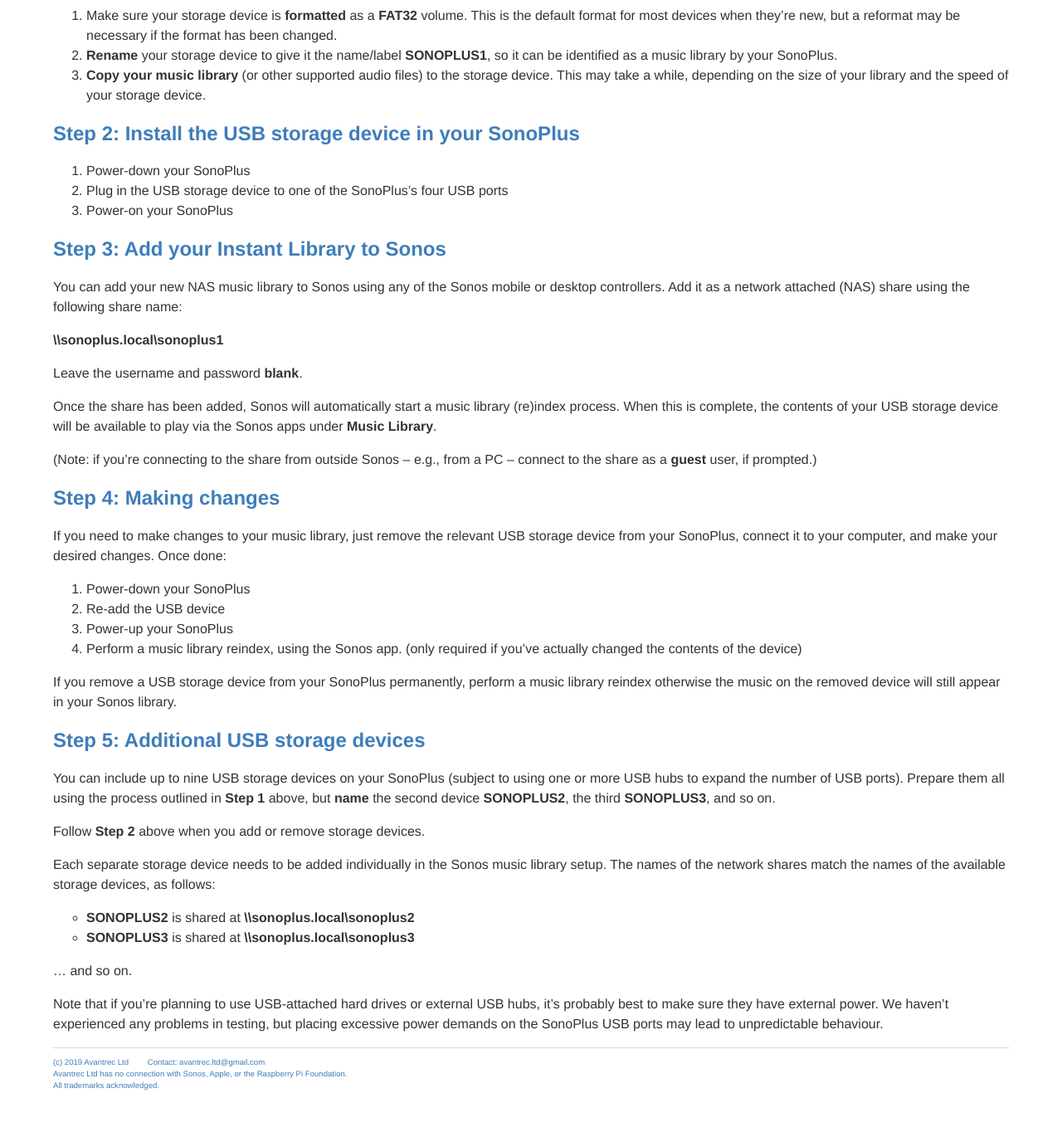
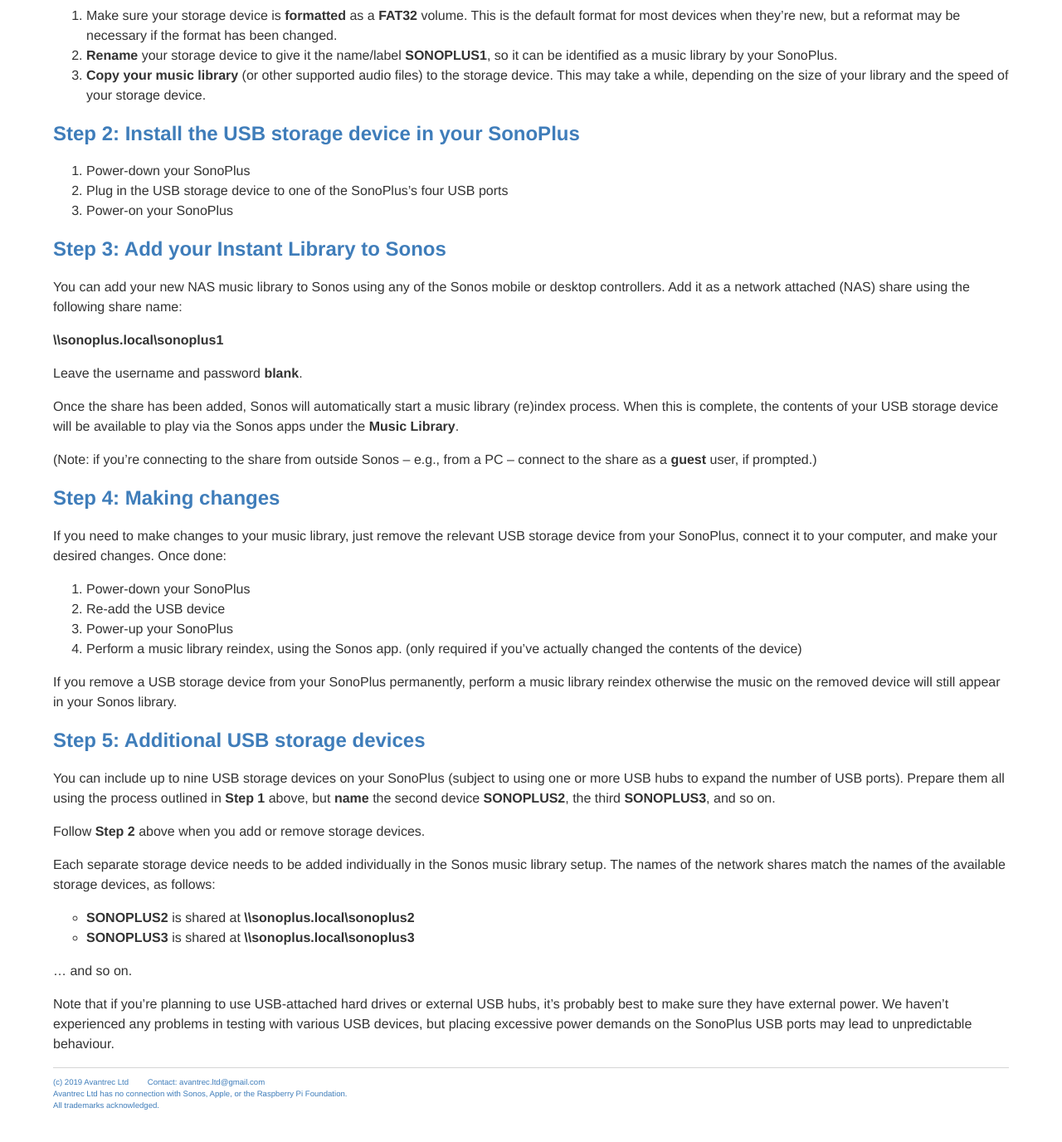
Before and after one commit to avantrec/avantrec.github.io, a Jekyll site: the page built from sonoplus/instantlibrary.md, in a window 1280 px wide and 1400 px high, scrolled down 661 px. Shown: the top 1376 px of the window at 83% size. Built offline with Jekyll 4.4.1, drawn with Linux system fonts in a browser that asks for light colours.

Commit message:
Minor text edits

```diff
--- a/sonoplus/instantlibrary.md
+++ b/sonoplus/instantlibrary.md
@@ -39,7 +39,7 @@
 
 Leave the username and password **blank**.
 
-Once the share has been added, Sonos will automatically start a music library (re)index process. When this is complete, the contents of your USB storage device will be available to play via the Sonos apps under **Music Library**.
+Once the share has been added, Sonos will automatically start a music library (re)index process. When this is complete, the contents of your USB storage device will be available to play via the Sonos apps under the **Music Library**.
 
 (Note: if you're connecting to the share from outside Sonos -- e.g., from a PC -- connect to the share as a **guest** user, if prompted.)
 
@@ -67,4 +67,4 @@
 
 ... and so on.
 
-Note that if you're planning to use USB-attached hard drives or external USB hubs, it's probably best to make sure they have external power. We haven't experienced any problems in testing, but placing excessive power demands on the SonoPlus USB ports may lead to unpredictable behaviour.
+Note that if you're planning to use USB-attached hard drives or external USB hubs, it's probably best to make sure they have external power. We haven't experienced any problems in testing with various USB devices, but placing excessive power demands on the SonoPlus USB ports may lead to unpredictable behaviour.
```
